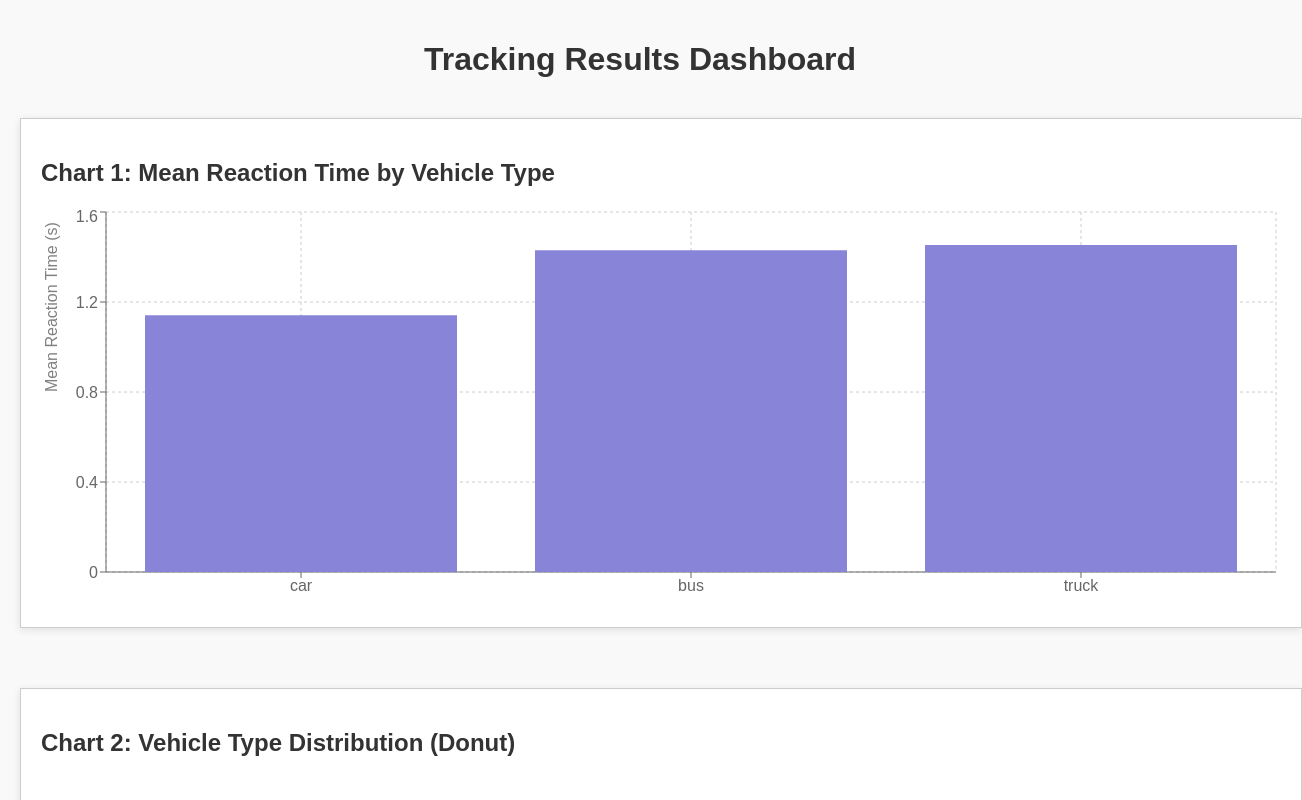
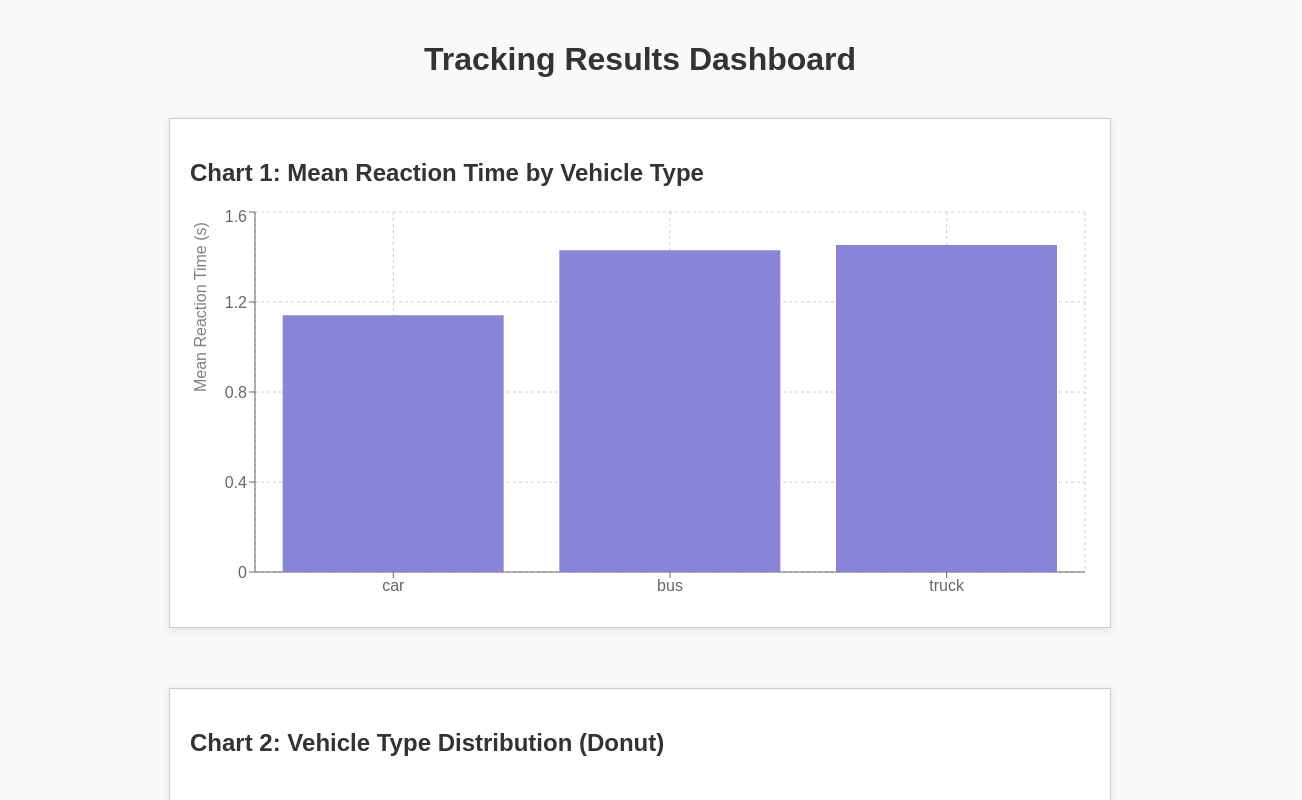
Before and after one commit to sasindudilshanranwadana/SynerX, a React (Create React App) app: page / in a window 1280 px wide. Shown: the top 800 px of the page, 1302 px wide, since content can reach past the window. Built offline with nearby package versions, Linux system fonts and the light colour scheme.

Commit message:
Vis Update 5

```diff
--- a/src/styles.css
+++ b/src/styles.css
@@ -14,7 +14,7 @@ h1 {
 
 .chart-container {
   width: 100%;
-  max-width: ;
+  max-width: 900px;
   margin: 0 auto 60px auto;
   background: #fff;
   border: 1px solid #ccc;
```
